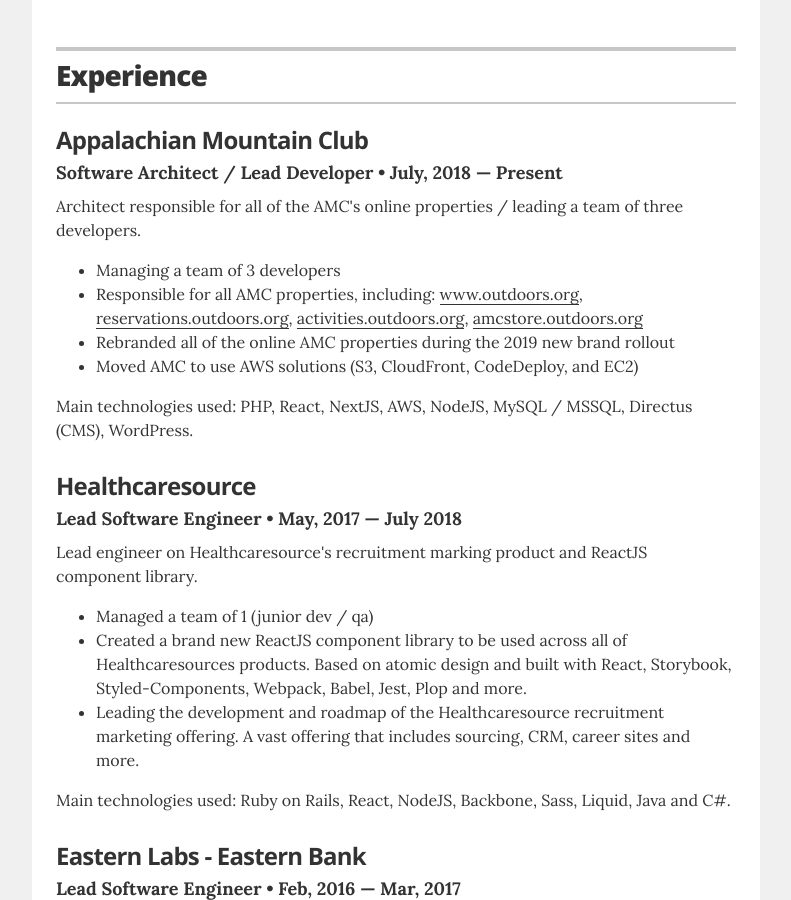
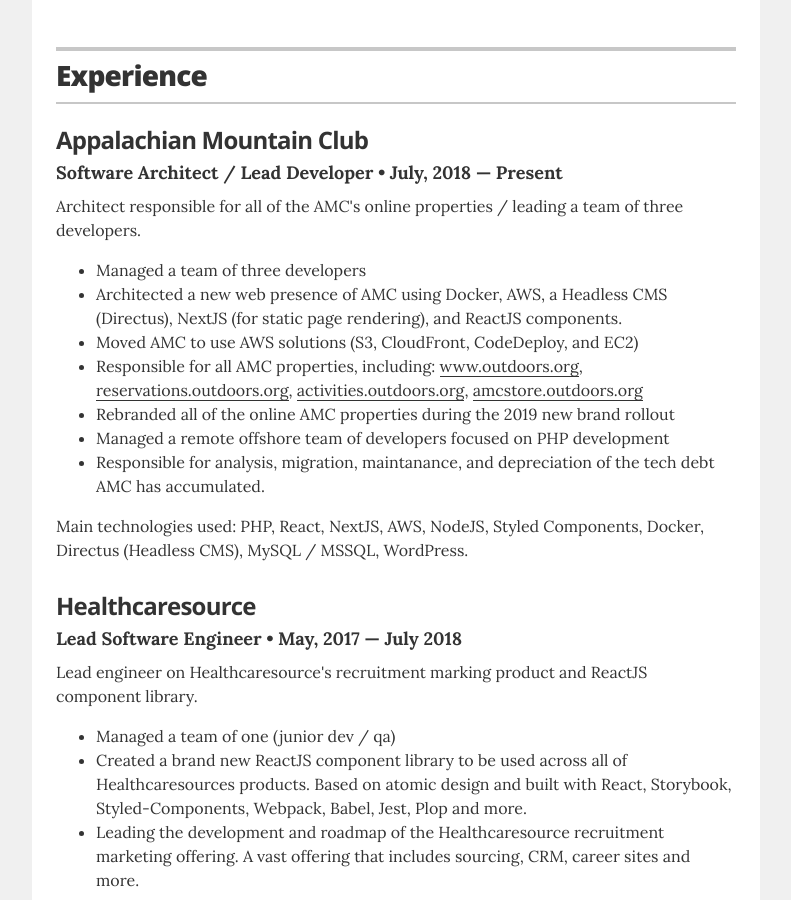
Before and after one commit to jwkellyiii/resume, a Jekyll site: the page built from index.html, in a window 1280 px wide and 900 px high, scrolled down 501 px. Shown: the whole window, without its empty margins (244-1035 px from the left). Built offline with Jekyll 4.4.1, drawn with Linux system fonts in a browser that asks for light colours.

Commit message:
Update AMC Experience.

```diff
--- a/_includes/experience.html
+++ b/_includes/experience.html
@@ -10,12 +10,23 @@
     <h4 class="resume-item-details" itemprop="description">Software Architect / Lead Developer &bull; July, 2018 &mdash; Present</h4>
     <p class="resume-item-copy">Architect responsible for all of the AMC's online properties / leading a team of three developers.</p>
     <ul class="resume-item-list">
-      <li>Managing a team of 3 developers</li>
+      <li>Managed a team of three developers</li>
+      <li>
+        Architected a new web presence of AMC using Docker, AWS, a Headless CMS (Directus),
+        NextJS (for static page rendering), and ReactJS components.
+      </li>
+      <li>Moved AMC to use AWS solutions (S3, CloudFront, CodeDeploy, and EC2)</li>
       <li>Responsible for all AMC properties, including: <a href="https://www.outdoors.org" target="_blank">www.outdoors.org</a>, <a href="https://reservations.outdoors.org" target="_blank">reservations.outdoors.org</a>, <a href="https://activities.outdoors.org" target="_blank">activities.outdoors.org</a>, <a href="https://amcstore.outdoors.org" target="_blank">amcstore.outdoors.org</a></li>
       <li>Rebranded all of the online AMC properties during the 2019 new brand rollout</li>
-      <li>Moved AMC to use AWS solutions (S3, CloudFront, CodeDeploy, and EC2)</li>
+      <li>
+        Managed a remote offshore team of developers focused on PHP development
+      </li>
+      <li>
+        Responsible for analysis, migration, maintanance, and depreciation of the
+        tech debt AMC has accumulated.
+      </li>
     </ul>
-    <p class="resume-item-copy">Main technologies used: PHP, React, NextJS, AWS, NodeJS, MySQL / MSSQL, Directus (CMS), WordPress.</p>
+    <p class="resume-item-copy">Main technologies used: PHP, React, NextJS, AWS, NodeJS, Styled Components, Docker, Directus (Headless CMS), MySQL / MSSQL, WordPress.</p>
   </div><!-- end of resume-item -->
 
   <div class="resume-item" itemscope itemprop="worksFor" itemtype="http://schema.org/Organization">
@@ -23,7 +34,7 @@
     <h4 class="resume-item-details" itemprop="description">Lead Software Engineer &bull; May, 2017 &mdash; July 2018</h4>
     <p class="resume-item-copy">Lead engineer on Healthcaresource's recruitment marking product and ReactJS component library.</p>
     <ul class="resume-item-list">
-      <li>Managed a team of 1 (junior dev / qa)</li>
+      <li>Managed a team of one (junior dev / qa)</li>
       <li>Created a brand new ReactJS component library to be used across all of Healthcaresources products. Based on atomic design and built with React, Storybook, Styled-Components, Webpack, Babel, Jest, Plop and more.</li>
       <li>Leading the development and roadmap of the Healthcaresource recruitment marketing offering. A vast offering that includes sourcing, CRM, career sites and more.</li>
     </ul>
```
